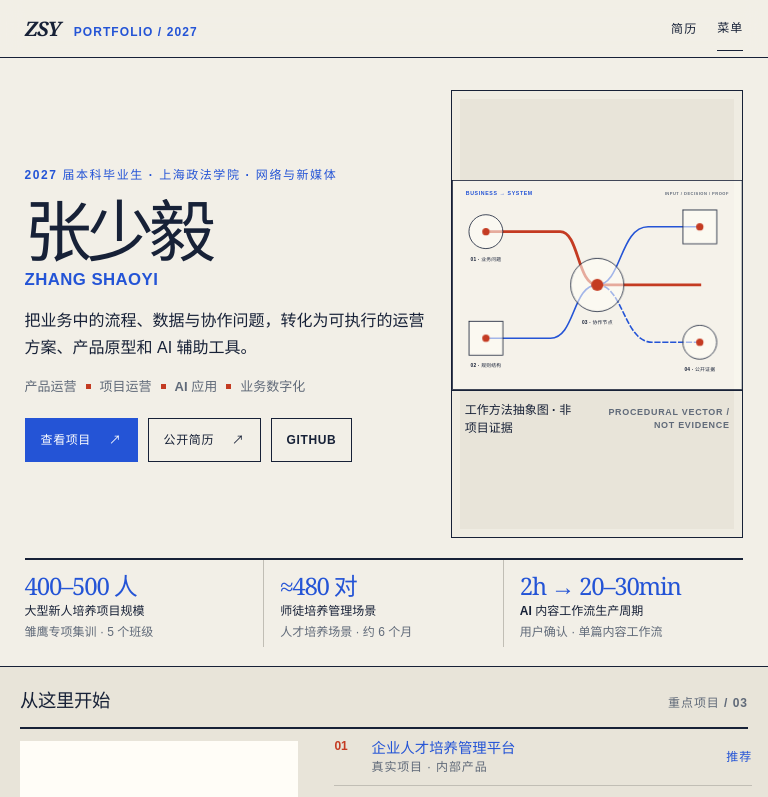
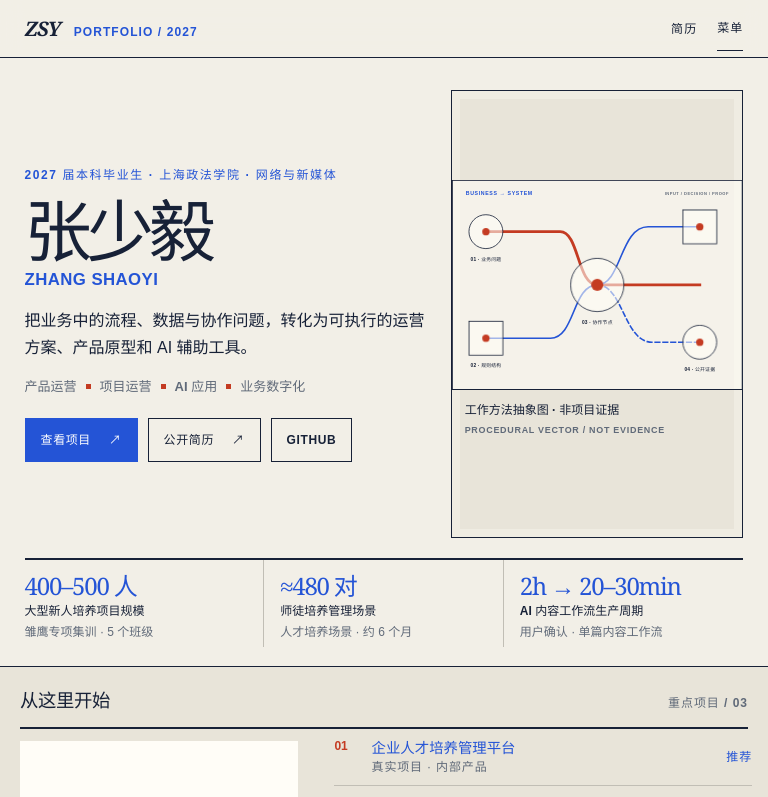
Before and after one commit to Fuoguz/zsy-portfolio, a React (Vite) app: page / in a window 768 px wide. Shown: the top 797 px of the page. Built offline with nearby package versions, Linux system fonts and the light colour scheme.

Commit message:
fix: improve tablet hero visual caption

```diff
--- a/src/styles/overhaul.css
+++ b/src/styles/overhaul.css
@@ -1073,6 +1073,22 @@
   }
 }
 
+@media (max-width: 1100px) and (min-width: 768px) {
+  .final-hybrid__hero-copy > .system-visual figcaption {
+    display: grid;
+    grid-template-columns: minmax(0, 1fr);
+    gap: 0.35rem;
+  }
+
+  .final-hybrid__hero-copy > .system-visual figcaption span {
+    min-width: 0;
+  }
+
+  .final-hybrid__hero-copy > .system-visual figcaption small {
+    text-align: left;
+  }
+}
+
 /* 768 and mobile */
 @media (max-width: 767px) {
   :root {
```
